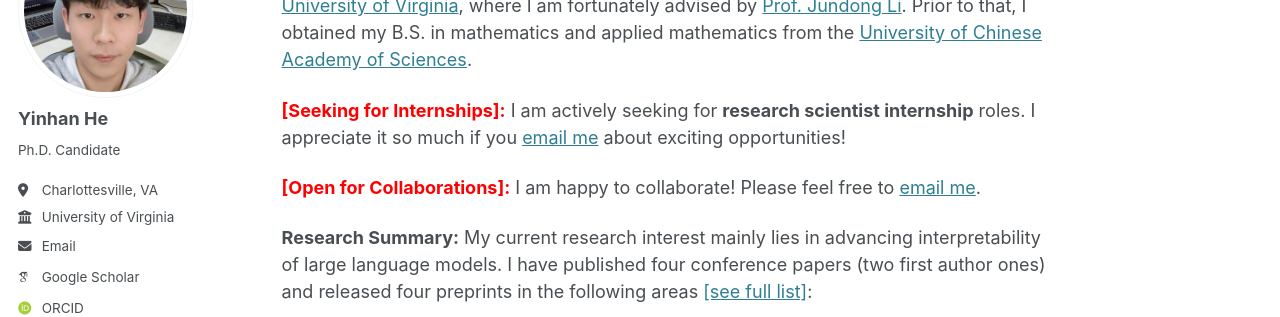
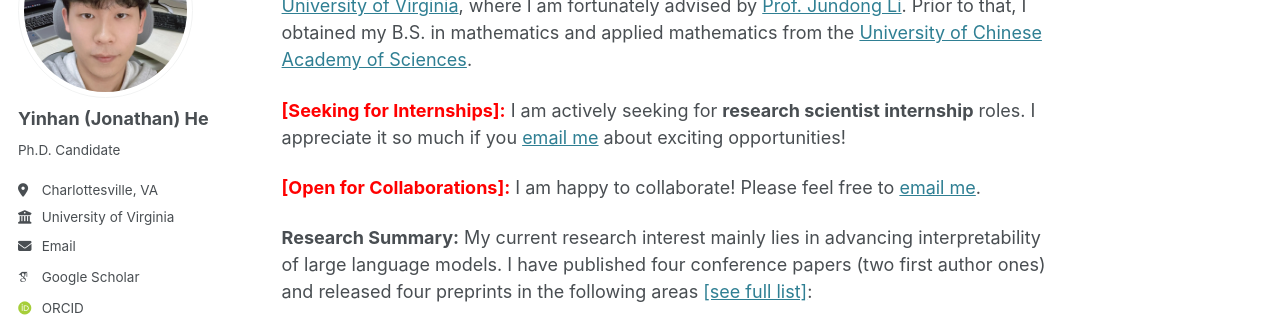
Before and after one commit to YinhanHe123/YinhanHe123.github.io, a Jekyll site: the page built from _pages/about.md, in a window 1280 px wide. Shown: the part 183-500 px from the top of the page. Built offline with Jekyll 4.4.1, drawn with Linux system fonts in a browser that asks for light colours; some web fonts are replaced; a script that is not in the unit is left out.

Commit message:
Update _config.yml

```diff
--- a/_config.yml
+++ b/_config.yml
@@ -22,7 +22,7 @@ repository               : "https://github.com/YinhanHe123/YinhanHe123.github.io
 author:
   # Biographic information
   avatar           : "Profile-3.jpg"
-  name             : "Yinhan He"
+  name             : "Yinhan (Jonathan) He"
   pronouns         : # example: "she/her"
   bio              : "Ph.D. Candidate"
   location         : "Charlottesville, VA"
```
